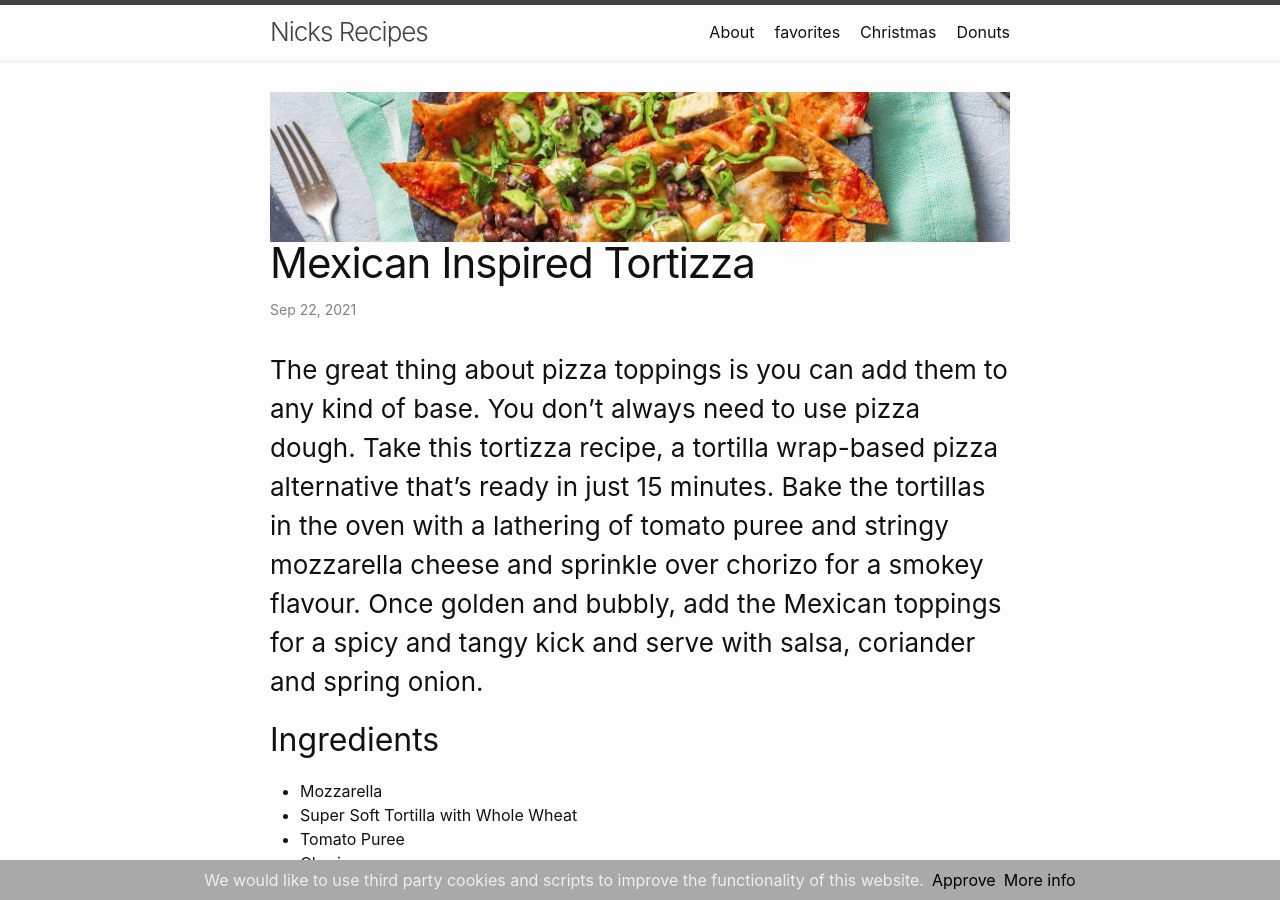
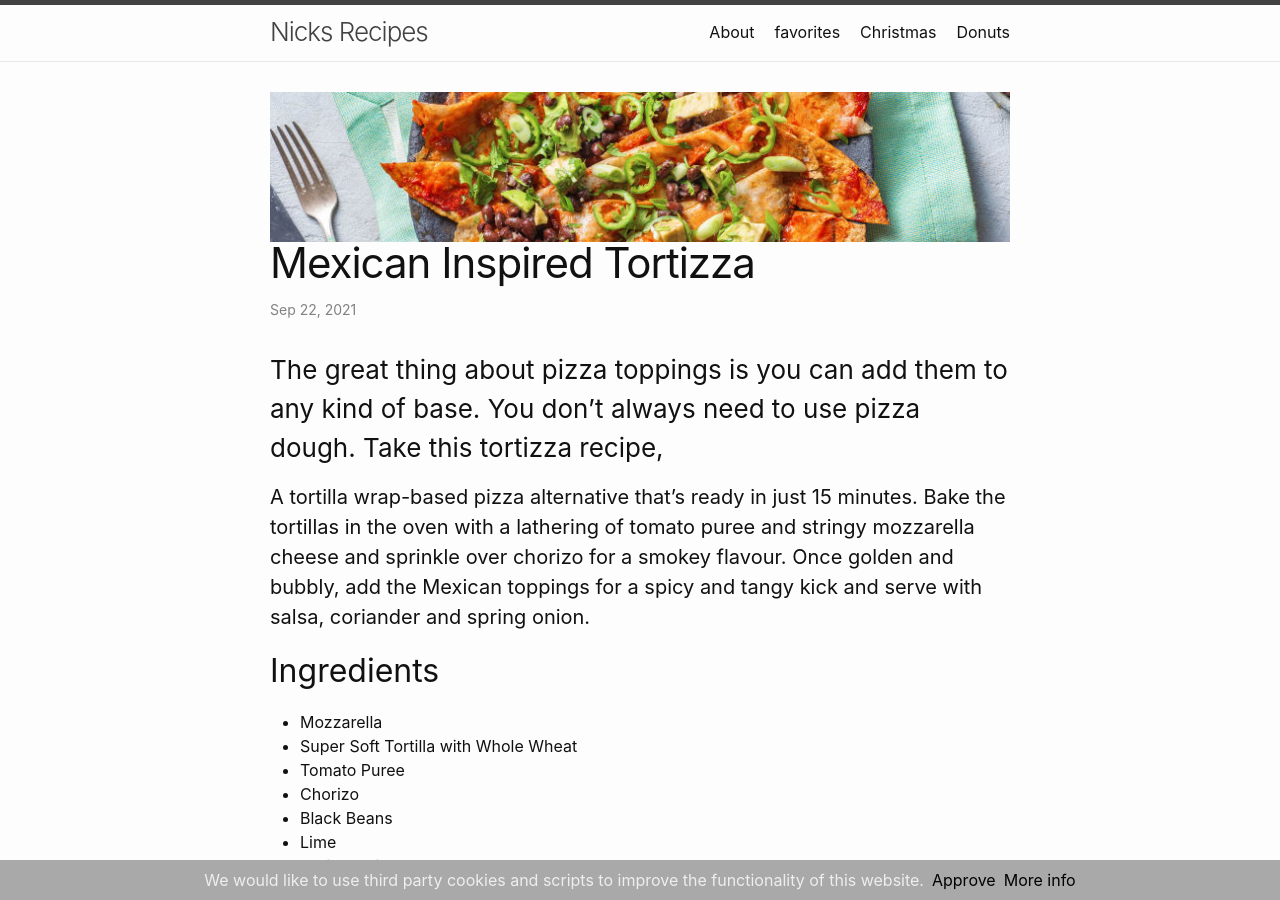
Before and after one commit to PNSmith/pnsmith.github.io, a Jekyll site: the page built from _posts/2021-09-22-mexican-inspired-tortizza.md, in a window 1280 px wide and 900 px high. Built offline with Jekyll 4.4.1, drawn with Linux system fonts in a browser that asks for light colours.

```diff
--- a/_posts/2021-09-22-mexican-inspired-tortizza.md
+++ b/_posts/2021-09-22-mexican-inspired-tortizza.md
@@ -6,7 +6,8 @@ categories: favorites
 image: /assets/images/mexican-inspired-tortizza.jpeg
 ---
 
-### The great thing about pizza toppings is you can add them to any kind of base. You don’t always need to use pizza dough. Take this tortizza recipe, a tortilla wrap-based pizza alternative that’s ready in just 15 minutes. Bake the tortillas in the oven with a lathering of tomato puree and stringy mozzarella cheese and sprinkle over chorizo for a smokey flavour. Once golden and bubbly, add the Mexican toppings for a spicy and tangy kick and serve with salsa, coriander and spring onion.
+### The great thing about pizza toppings is you can add them to any kind of base. You don’t always need to use pizza dough. Take this tortizza recipe,
+#### A tortilla wrap-based pizza alternative that’s ready in just 15 minutes. Bake the tortillas in the oven with a lathering of tomato puree and stringy mozzarella cheese and sprinkle over chorizo for a smokey flavour. Once golden and bubbly, add the Mexican toppings for a spicy and tangy kick and serve with salsa, coriander and spring onion.
 
 ## Ingredients
 
```
Also changed, not shown: 1 other file.
